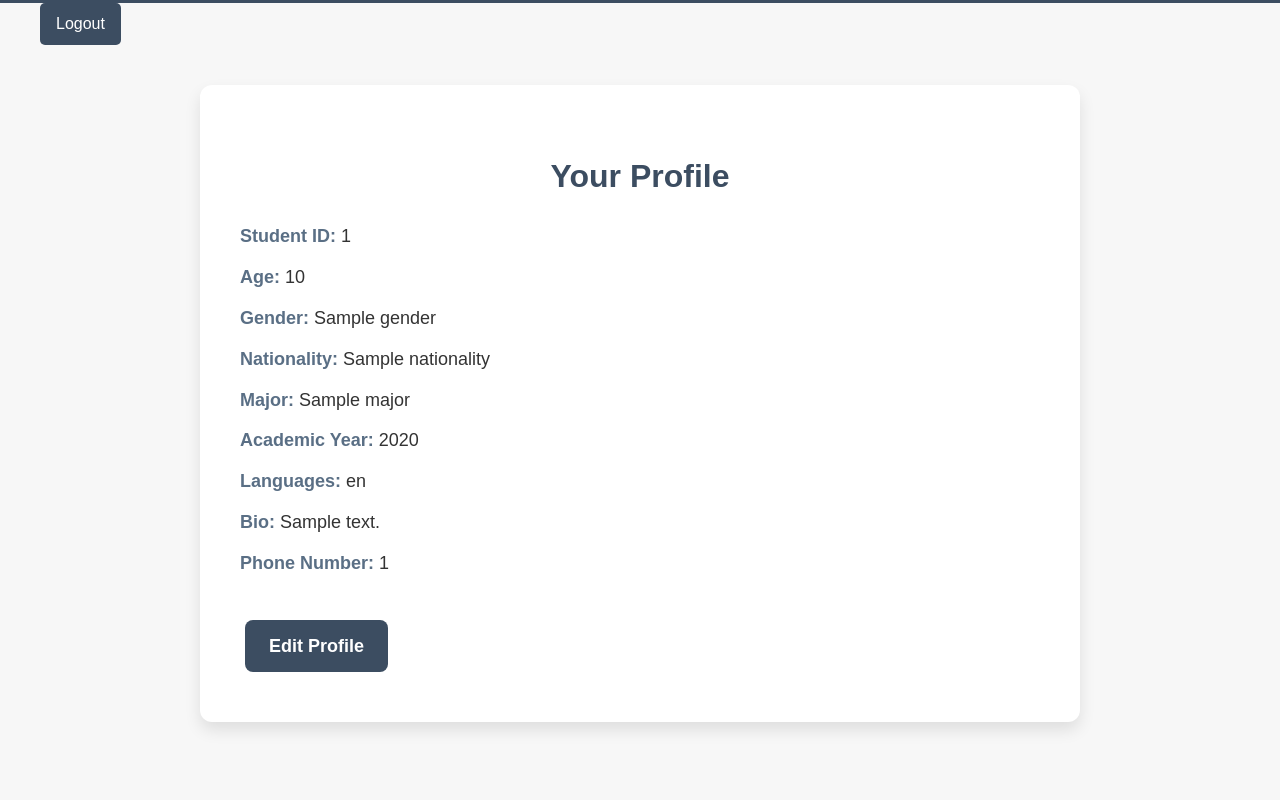
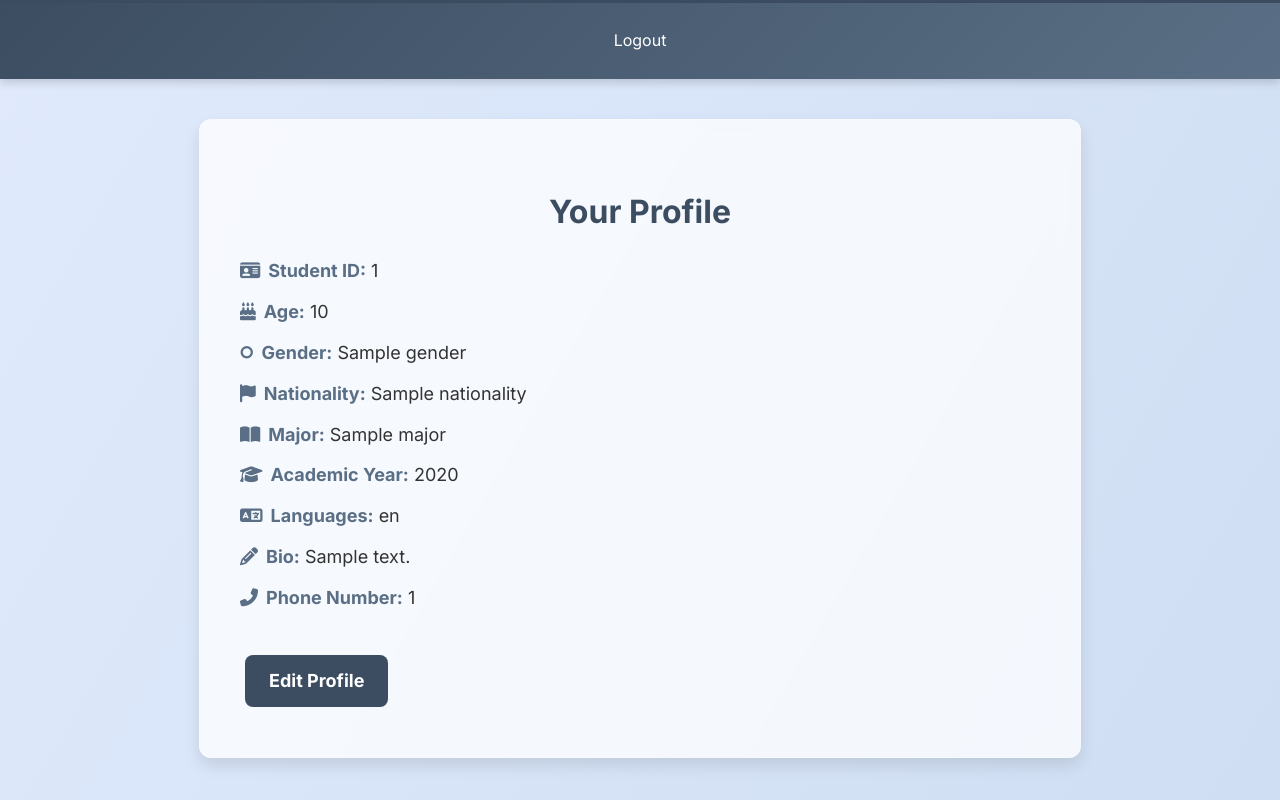
Before and after one commit to AdagamovNikita/Buddy_System, a Flask app: template templates/view_profile.html in a window 1280 px wide. Run offline with Flask 3, Linux system fonts and the light colour scheme; the template is opened without the code that fills it: most values are stand-ins (such as "Sample title", 1, 10 or a date in 2020).

Commit message:
Update view_profile.html

```diff
--- a/templates/view_profile.html
+++ b/templates/view_profile.html
@@ -5,20 +5,29 @@
     <meta charset="UTF-8">
     <meta name="viewport" content="width=device-width, initial-scale=1.0">
     <title>Your Profile</title>
+    <link href="https://fonts.googleapis.com/css2?family=Inter:wght@400;600;700&display=swap" rel="stylesheet">
+    <link rel="stylesheet" href="https://cdnjs.cloudflare.com/ajax/libs/font-awesome/6.4.0/css/all.min.css">
     <link href="{{ url_for('static', filename='background.css') }}" rel="stylesheet">
     <style>
         body {
-            font-family: 'Arial', sans-serif;
+            font-family: 'Inter', sans-serif;
             margin: 0;
             padding: 0;
-            background: #f7f7f7;
+            background: linear-gradient(120deg, #e0eafc, #cfdef3);
             color: #333;
+            transition: background-color 0.3s ease;
         }
+
         .header-navbar {
-            background-color: #3c4d61; /* Dark background for the navbar */
+            position: sticky;
+            top: 0;
+            width: 100%;
+            z-index: 1000;
+            background: linear-gradient(135deg, #3c4d61, #5a6f85);
             color: white;
             padding: 15px 0;
-            box-shadow: 0 4px 8px rgba(0, 0, 0, 0.1);
+            box-shadow: 0 4px 8px rgba(0, 0, 0, 0.15);
+            transition: background 0.3s ease;
         }
 
         .navbar {
@@ -34,18 +43,14 @@
             color: white;
             text-decoration: none;
             font-size: 16px;
-            padding: 8px 16px;
+            padding: 10px 20px;
             border-radius: 5px;
-            transition: background 0.3s ease, color 0.3s ease;
-        }
-
-        .navbar a {
-            background-color: #3c4d61;
+            transition: background 0.3s ease, transform 0.3s ease;
         }
 
         .navbar a:hover {
             background-color: #5a6f85;
-            color: white;
+            transform: translateY(-2px);
         }
 
         .navbar a:focus {
@@ -69,10 +74,24 @@
             max-width: 800px;
             margin: 40px auto;
             padding: 40px;
-            background-color: #fff;
+            background: rgba(255, 255, 255, 0.75);
+            backdrop-filter: blur(10px);
+            border: 1px solid rgba(255, 255, 255, 0.2);
             border-radius: 12px;
             box-shadow: 0 8px 16px rgba(0, 0, 0, 0.1);
             transition: transform 0.3s ease, box-shadow 0.3s ease;
+            animation: fadeInUp 0.6s ease;
+        }
+
+        @keyframes fadeInUp {
+            from {
+                opacity: 0;
+                transform: translateY(20px);
+            }
+            to {
+                opacity: 1;
+                transform: translateY(0);
+            }
         }
 
         .profile-container:hover {
@@ -99,6 +118,11 @@
             font-weight: bold;
         }
 
+        .profile-data i {
+            margin-right: 8px;
+            color: #5a6f85;
+        }
+
         .btn {
             display: inline-block;
             padding: 12px 24px;
@@ -110,12 +134,13 @@
             border-radius: 8px;
             font-size: 18px;
             font-weight: bold;
-            transition: background 0.3s ease, transform 0.3s ease;
+            transition: background 0.3s ease, transform 0.3s ease, box-shadow 0.3s ease;
         }
 
         .btn:hover {
             background-color: #5a6f85;
             transform: scale(1.05);
+            box-shadow: 0 0 12px rgba(90, 111, 133, 0.6);
         }
 
         @media (max-width: 768px) {
@@ -137,28 +162,28 @@
 <body>
     <div class="top-line"></div>
 
+    <div class="header-navbar">
         <div class="navbar">
-
             {% if user_role == 'buddy' %}
                 <a href="{{ url_for('buddy_dashboard') }}" class="{{ 'active' if current_page == 'buddy_dashboard' else '' }}">Buddy Dashboard</a>
             {% elif user_role == 'student' %}
                 <a href="{{ url_for('student_dashboard') }}" class="{{ 'active' if current_page == 'student_dashboard' else '' }}">Student Dashboard</a>
             {% endif %}
-
             <a href="{{ url_for('logout') }}" class="{{ 'active' if current_page == 'logout' else '' }}">Logout</a>
+        </div>
     </div>
 
     <div class="profile-container">
         <h2 class="profile-header">Your Profile</h2>
-        <div class="profile-data"><strong>Student ID:</strong> {{ profile.student_id_number }}</div>
-        <div class="profile-data"><strong>Age:</strong> {{ profile.age }}</div>
-        <div class="profile-data"><strong>Gender:</strong> {{ profile.gender }}</div>
-        <div class="profile-data"><strong>Nationality:</strong> {{ profile.nationality }}</div>
-        <div class="profile-data"><strong>Major:</strong> {{ profile.major }}</div>
-        <div class="profile-data"><strong>Academic Year:</strong> {{ profile.academic_year }}</div>
-        <div class="profile-data"><strong>Languages:</strong> {{ profile.languages }}</div>
-        <div class="profile-data"><strong>Bio:</strong> {{ profile.bio }}</div>
-        <div class="profile-data"><strong>Phone Number:</strong> {{ profile.phone_number }}</div>
+        <div class="profile-data"><i class="fa-solid fa-id-card"></i><strong>Student ID:</strong> {{ profile.student_id_number }}</div>
+        <div class="profile-data"><i class="fa-solid fa-birthday-cake"></i><strong>Age:</strong> {{ profile.age }}</div>
+        <div class="profile-data"><i class="fa-solid fa-genderless"></i><strong>Gender:</strong> {{ profile.gender }}</div>
+        <div class="profile-data"><i class="fa-solid fa-flag"></i><strong>Nationality:</strong> {{ profile.nationality }}</div>
+        <div class="profile-data"><i class="fa-solid fa-book-open"></i><strong>Major:</strong> {{ profile.major }}</div>
+        <div class="profile-data"><i class="fa-solid fa-graduation-cap"></i><strong>Academic Year:</strong> {{ profile.academic_year }}</div>
+        <div class="profile-data"><i class="fa-solid fa-language"></i><strong>Languages:</strong> {{ profile.languages }}</div>
+        <div class="profile-data"><i class="fa-solid fa-pencil-alt"></i><strong>Bio:</strong> {{ profile.bio }}</div>
+        <div class="profile-data"><i class="fa-solid fa-phone-alt"></i><strong>Phone Number:</strong> {{ profile.phone_number }}</div>
 
         <a href="{{ url_for('complete_profile') }}" class="btn">Edit Profile</a>
     </div>
```
Lines whose indentation alone changed are shown as unchanged.
